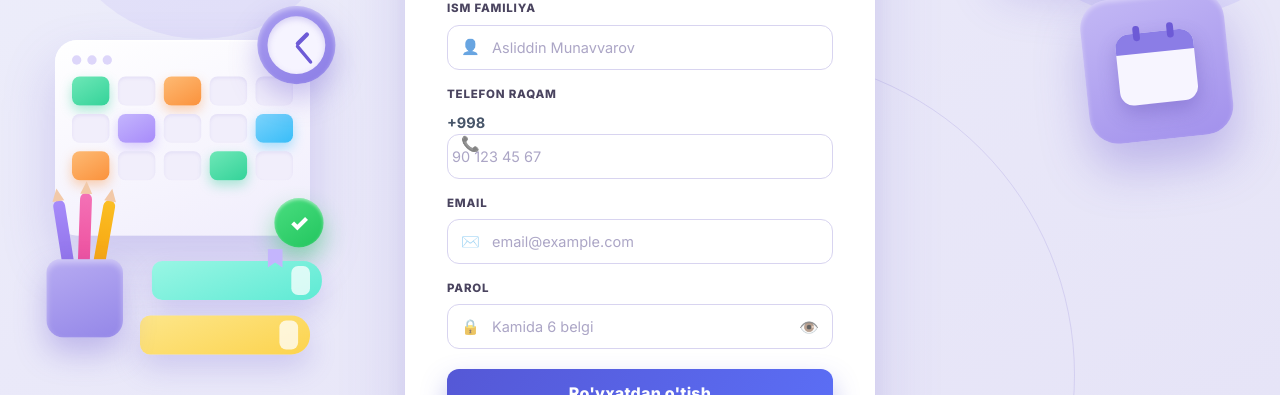
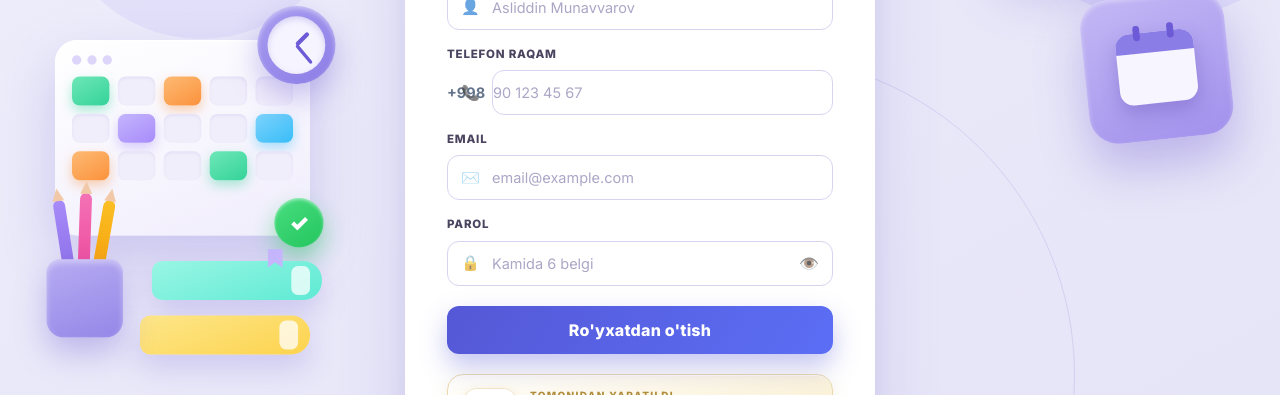
Before and after one commit to asliddin6667-lab/edujadval, a React (Vite) app: page / in a window 1280 px wide. Both pictures are taken after a click on the button "Ro'yxatdan o'tish". Shown: the part 405-800 px from the top of the page. Built offline with nearby package versions, Linux system fonts and the light colour scheme.

Commit message:
Turon odob-ilm brendi va telefon maydoni tuzatildi

```diff
--- a/src/pages/AuthPage.jsx
+++ b/src/pages/AuthPage.jsx
@@ -202,15 +202,23 @@ export default function AuthPage({ onAuth, initialMode = "login" }) {
 
                 <div className="edu-field">
                   <label className="edu-field__label">TELEFON RAQAM</label>
-                  <div className="edu-field__wrap">
-                    <span className="edu-field__icon">📞</span>
+                  <div
+                    className="edu-field__wrap"
+                    style={{ display: "flex", alignItems: "center", flexWrap: "nowrap" }}
+                  >
+                    <span className="edu-field__icon" style={{ flexShrink: 0 }}>📞</span>
                     <span style={{
-                      fontSize: 14.5, fontWeight: 700, color: "#475569",
-                      paddingRight: 6, whiteSpace: "nowrap",
+                      flexShrink: 0,
+                      fontSize: 14.5,
+                      fontWeight: 700,
+                      color: "#64748b",
+                      paddingRight: 7,
+                      whiteSpace: "nowrap",
+                      userSelect: "none",
                     }}>+998</span>
                     <input
                       className="edu-field__input"
-                      style={{ paddingLeft: 4 }}
+                      style={{ paddingLeft: 0, minWidth: 0, flex: 1 }}
                       type="tel"
                       inputMode="numeric"
                       value={form.phone}
@@ -288,6 +296,71 @@ export default function AuthPage({ onAuth, initialMode = "login" }) {
             </button>
           </form>
 
+          {/* ---------- LOYIHA YARATUVCHISI ---------- */}
+          {/* Ro'yxatdan o'tish sahifasida ko'rinadi.
+              Har doim ko'rinishi kerak bo'lsa: {!isLogin && (...)} ni olib tashlang. */}
+          {!isLogin && (
+            <div style={{
+              marginTop: 20,
+              padding: "13px 15px",
+              borderRadius: 16,
+              background: "linear-gradient(135deg,#fffefa 0%,#fdf7e6 55%,#faf0d4 100%)",
+              border: "1.5px solid #ead9ac",
+              boxShadow: "0 5px 18px rgba(180,142,45,.14), inset 0 1px 0 rgba(255,255,255,.75)",
+              display: "flex",
+              alignItems: "center",
+              gap: 13,
+            }}>
+              <div style={{
+                flexShrink: 0,
+                width: 54, height: 54,
+                borderRadius: 14,
+                background: "#fff",
+                border: "1px solid #f0e4c4",
+                display: "flex", alignItems: "center", justifyContent: "center",
+                boxShadow: "0 2px 8px rgba(180,142,45,.16)",
+                overflow: "hidden",
+              }}>
+                <img
+                  src={`${import.meta.env.BASE_URL}turon-logo.jpg`}
+                  alt="Turon odob-ilm xususiy maktabi"
+                  style={{ width: "100%", height: "100%", objectFit: "contain" }}
+                  onError={(e) => { e.currentTarget.style.display = "none"; }}
+                />
+              </div>
+
+              <div style={{ minWidth: 0 }}>
+                <div style={{
+                  fontSize: 10,
+                  fontWeight: 800,
+                  letterSpacing: 1.3,
+                  textTransform: "uppercase",
+                  color: "#b08d3c",
+                  marginBottom: 4,
+                }}>
+                  Tomonidan yaratildi
+                </div>
+                <div style={{
+                  fontSize: 14,
+                  fontWeight: 800,
+                  color: "#5b4715",
+                  lineHeight: 1.3,
+                }}>
+                  Turon odob-ilm
+                </div>
+                <div style={{
+                  fontSize: 11.5,
+                  fontWeight: 700,
+                  letterSpacing: .4,
+                  color: "#9c8340",
+                  marginTop: 1,
+                }}>
+                  xususiy maktabi
+                </div>
+              </div>
+            </div>
+          )}
+
           {/* Parolni tiklash yordami — administrator orqali */}
           {isLogin && showHelp && (
             <div style={{
```
Also changed, not shown: public/turon-logo.jpg (added).
